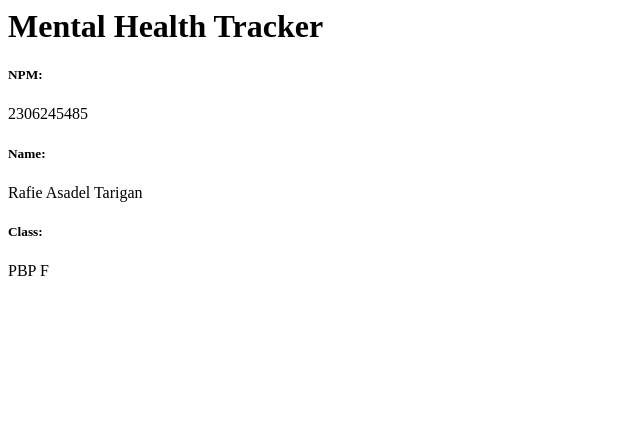
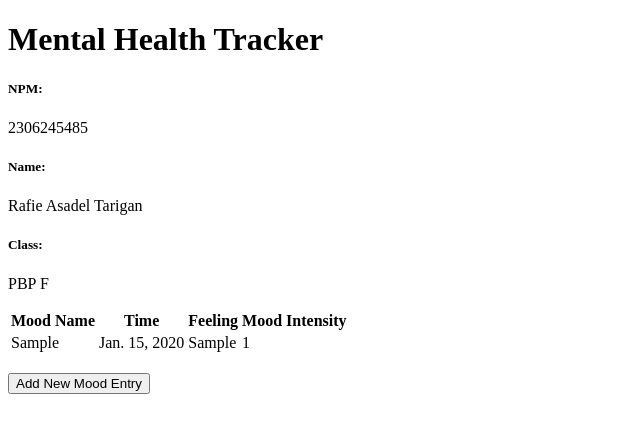
Before and after one commit to rafiedel/mental-health-tracker, a Django app: page / in a window 1280 px wide. Shown: the top 433 px of the page, without its empty margins (0-640 px from the left). Run offline with Django 5.2, Linux system fonts and the light colour scheme; tables that the repository leaves empty hold one stand-in row (values such as "Sample post").

Commit message:
feat: Tutor 2 done

```diff
--- a/main/models.py
+++ b/main/models.py
@@ -1,6 +1,8 @@
 from django.db import models
+import uuid
 
 class MoodEntry(models.Model):
+    id = models.UUIDField(primary_key=True, default=uuid.uuid4, editable=False)  # tambahkan baris ini
     mood = models.CharField(max_length=255)
     time = models.DateField(auto_now_add=True)
     feelings = models.TextField()
--- a/main/templates/main.html
+++ b/main/templates/main.html
@@ -1,8 +1,43 @@
+{% extends 'base.html' %}
+{% block content %}
 <h1>Mental Health Tracker</h1>
 
 <h5>NPM: </h5>
 <p>{{ npm }}<p>
-<h5>Name: </h5>
-<p>{{ name }}<p>
-<h5>Class: </h5>
-<p>{{ class }}<p>
+
+<h5>Name:</h5>
+<p>{{name}}</p>
+
+<h5>Class:</h5>
+<p>{{class}}</p>
+<table>
+{% if not mood_entries %}
+<p>Belum ada data mood pada mental health tracker.</p>
+{% else %}
+<table>
+<tr>
+<th>Mood Name</th>
+<th>Time</th>
+<th>Feeling</th>
+<th>Mood Intensity</th>
+</tr>
+
+{% comment %} Berikut cara memperlihatkan data mood di bawah baris ini
+{% endcomment %}
+{% for mood_entry in mood_entries %}
+<tr>
+<td>{{mood_entry.mood}}</td>
+<td>{{mood_entry.time}}</td>
+<td>{{mood_entry.feelings}}</td>
+<td>{{mood_entry.mood_intensity}}</td>
+</tr>
+{% endfor %}
+</table>
+{% endif %}
+
+<br />
+
+<a href="{% url 'main:create_mood_entry' %}">
+<button>Add New Mood Entry</button>
+</a>
+{% endblock content %}
--- a/main/urls.py
+++ b/main/urls.py
@@ -1,8 +1,15 @@
 from django.urls import include, path
 from main.views import show_main
+from main.views import show_main, create_mood_entry
+from main.views import show_main, create_mood_entry, show_xml, show_json, show_xml_by_id, show_json_by_id
 
 app_name = 'main'
 
 urlpatterns = [
     path('', show_main, name='show_main'),
+    path('create-mood_entry', create_mood_entry, name='create_mood_entry'),
+    path('xml/', show_xml, name='show_xml'),
+    path('json/', show_json, name='show_json'),
+    path('xml/<str:id>/', show_xml_by_id, name='show_xml_by_id'),
+    path('json/<str:id>/', show_json_by_id, name='show_json_by_id'),
 ]
--- a/main/views.py
+++ b/main/views.py
@@ -1,10 +1,45 @@
 from django.shortcuts import render
+from django.http import HttpResponseRedirect
+from main.forms import MoodEntryForm
+from django.urls import reverse
+from main.models import MoodEntry
+from django.http import HttpResponse
+from django.core import serializers
 
 def show_main(request):
+    mood_entries = MoodEntry.objects.all()
+
     context = {
         'npm' : '2306245485',
         'name': 'Rafie Asadel Tarigan',
-        'class': 'PBP F'
+        'class': 'PBP F',
+        'mood_entries' : mood_entries
     }
 
     return render(request, "main.html", context)
+
+def create_mood_entry(request):
+    form = MoodEntryForm(request.POST or None)
+
+    if form.is_valid() and request.method == "POST":
+        form.save()
+        return HttpResponseRedirect(reverse('main:show_main'))
+
+    context = {'form': form}
+    return render(request, "create_mood_entry.html", context)
+
+def show_xml(request):
+    data = MoodEntry.objects.all()
+    return HttpResponse(serializers.serialize("xml", data), content_type="application/xml")
+
+def show_json(request):
+    data = MoodEntry.objects.all()
+    return HttpResponse(serializers.serialize("json", data), content_type="application/json")
+
+def show_xml_by_id(request, id):
+    data = MoodEntry.objects.filter(pk=id)
+    return HttpResponse(serializers.serialize("xml", data), content_type="application/xml")
+
+def show_json_by_id(request, id):
+    data = MoodEntry.objects.filter(pk=id)
+    return HttpResponse(serializers.serialize("json", data), content_type="application/json")
--- a/mental_health_tracker/settings.py
+++ b/mental_health_tracker/settings.py
@@ -23,10 +23,10 @@ BASE_DIR = Path(__file__).resolve().parent.parent
 SECRET_KEY = 'django-insecure-_ib0dr#@vgl37l^6xf5&*vdcr7#&9&h-o3_a7oqg&7c=l$_9i!'
 
 # SECURITY WARNING: don't run with debug turned on in production!
-DEBUG = True
+DEBUG = False
 
 ...
-ALLOWED_HOSTS = ["localhost", "127.0.0.1", "rafie-asadel-mentalhealthtracker.pbp.cs.ui.ac.id. "]
+ALLOWED_HOSTS = ["localhost", "127.0.0.1","http://rafie-asadel-mentalhealthtracker.pbp.cs.ui.ac.id/", "https://rafie-asadel-mentalhealthtracker.pbp.cs.ui.ac.id/"]
 ...
 
 
@@ -57,7 +57,7 @@ ROOT_URLCONF = 'mental_health_tracker.urls'
 TEMPLATES = [
     {
         'BACKEND': 'django.template.backends.django.DjangoTemplates',
-        'DIRS': [],
+        'DIRS': [BASE_DIR / 'templates'],
         'APP_DIRS': True,
         'OPTIONS': {
             'context_processors': [
--- /dev/null
+++ b/templates/base.html
@@ -0,0 +1,18 @@
+{% load static %}
+<!DOCTYPE html>
+<html lang="en">
+    <head>
+        <meta charset="UTF-8" />
+        <meta
+            name="viewport"
+            content="width=device-width, initial-scale=1.0"
+        />
+        {% block meta %}
+        {% endblock meta %}
+    </head>
+
+    <body>
+        {% block content %}
+        {% endblock content %}
+    </body>
+</html>
```
Also changed, not shown: main/forms.py (added, +7 -0 lines), main/templates/create_mood_entry.html (added, +19 -0 lines), .github/workflows/deploy.yml (added), main/migrations/0002_alter_moodentry_id.py (added).
